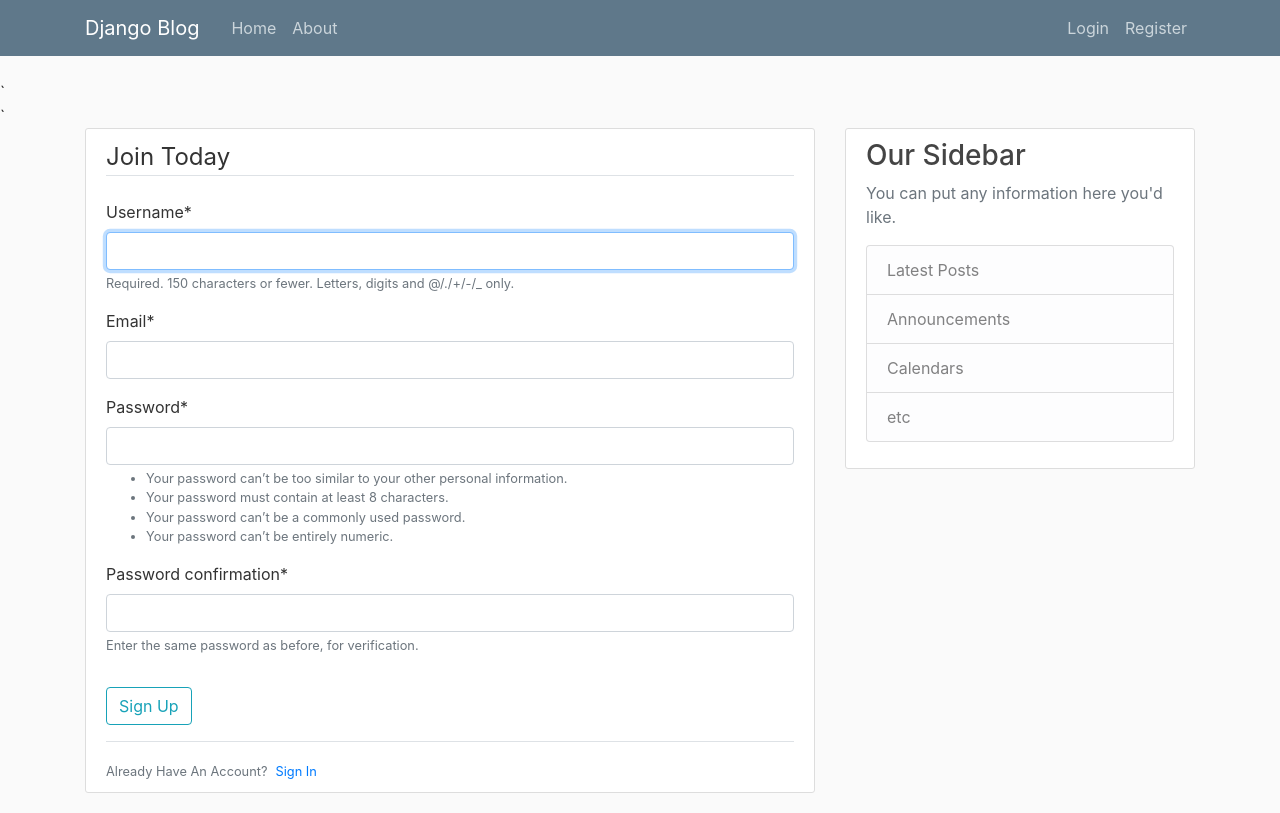
After one commit to mabdela/django_project, a Django app: page /register/ in a window 1280 px wide. The commit adds this page. Run offline with Django 3.2, Linux system fonts and the light colour scheme; some libraries are stand-ins or nearby versions.

Commit message:
added user registration page

```diff
--- a/blog/templates/blog/base.html
+++ b/blog/templates/blog/base.html
@@ -40,7 +40,7 @@
                 <!-- Navbar Right Side -->
                 <div class="navbar-nav">
                     <a class="nav-item nav-link" href="#">Login</a>
-                    <a class="nav-item nav-link" href="#">Register</a>
+                    <a class="nav-item nav-link" href="{% url 'register' %}">Register</a>
                 </div>
             </div>
         </div>
@@ -50,6 +50,13 @@
 <main role="main" class="container">
   <div class="row">
     <div class="col-md-8">
+        {% if messages %}
+            {% for message in messages %}
+            <div class="alert alert-{{ message.tags }}">
+                {{ message }}
+            </div>
+            {% endfor %}
+        {% endif %}
       {% block content %}{% endblock %}
     </div>
     <div class="col-md-4">
--- a/django_project/urls.py
+++ b/django_project/urls.py
@@ -15,8 +15,11 @@
 """
 from django.contrib import admin
 from django.urls import path, include
+from users import views as user_views
 
 urlpatterns = [
     path('admin/', admin.site.urls),
+    path('register/', user_views.register, name='register'),
     path('', include('blog.urls')),
+
 ]
--- /dev/null
+++ b/users/forms.py
@@ -0,0 +1,11 @@
+from django import forms
+from django.contrib.auth.models import User
+from django.contrib.auth.forms import UserCreationForm
+
+
+class UserRegisterForm(UserCreationForm):
+    email = forms.EmailField()
+
+    class Meta:
+        model = User
+        fields = ['username', 'email', 'password1', 'password2']
--- /dev/null
+++ b/users/templates/users/register.html
@@ -0,0 +1,24 @@
+
+{% extends "blog/base.html" %}
+{% load crispy_forms_tags %}
+{% block content %}
+    <div class ="content-section">
+        <form method="POST">
+            {% csrf_token %}
+            <fieldset class="form-group">
+                <legend class="border-bottom mb-4">Join Today</legend>
+                {{ form|crispy }}
+            </fieldset>
+            <div class="form-group">
+                <button class="btn btn-outline-info" type="submit">Sign Up</button>
+
+            </div>
+        </form>
+        <div class="border-top pt-3">
+            <small class="text-muted">
+                Already Have An Account?<a class="ml-2" href="#">Sign In</a>
+            </small>
+        </div>
+
+    </div>
+{% endblock content %}
--- a/users/views.py
+++ b/users/views.py
@@ -1,3 +1,26 @@
-from django.shortcuts import render
+from django.shortcuts import render, redirect
+from django.contrib.auth.forms import UserCreationForm
+from django.contrib import messages
+from .forms import UserRegisterForm
 
-# Create your views here.
+# Note
+'''
+messages.debug
+messages.info
+messages.success
+messages.warning
+messages.error
+'''
+
+
+def register(request):
+    if request.method == 'POST':
+        form = UserRegisterForm(request.POST)
+        if form.is_valid():
+            form.save()
+            username = form.cleaned_data.get('username')
+            messages.success(request, f'Account created for {username}!')
+            return redirect('blog-home')
+    else:
+        form = UserRegisterForm()
+    return render(request, 'users/register.html', {'form': form})
```
Also changed, not shown: django_project/settings.py (+4 -8 lines), db.sqlite3.
